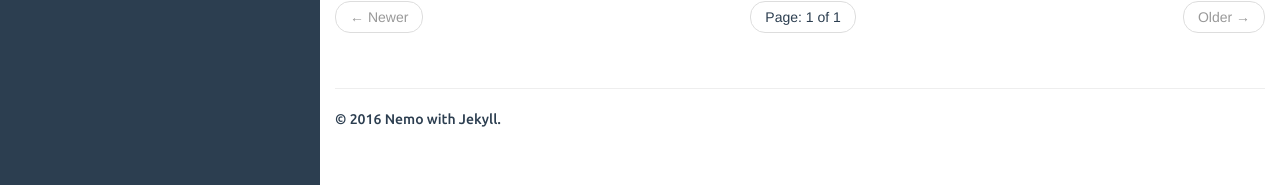
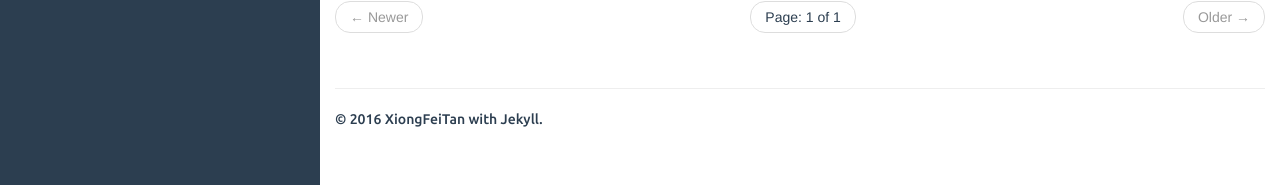
Before and after one commit to XiongFeiTan/XiongFeiTan.github.io, a Jekyll site: the page built from index.html, in a window 1280 px wide. Shown: the part 712-897 px from the top of the page. Built offline with Jekyll 4.4.1, drawn with Linux system fonts in a browser that asks for light colours; the list of posts is cut into pages by our own code.

Commit message:
update
update

```diff
--- a/_config.yml
+++ b/_config.yml
@@ -16,12 +16,12 @@ defaults:
 
 description: Jekyll Theme
 author:
-  name: Nemo
+  name: XiongFeiTan
   email: xiongfeitan@qq.com
-  github: Nemo
-  twitter: Nemo
-  pinterest: Nemo
-  linkedin: Nemo
+  github: XiongFeiTan
+  twitter: XiongFeiTan
+  pinterest: XiongFeiTan
+  linkedin: XiongFeiTan
   bio:  If Winter comes, can Spring be far behind? --Percy Bysshe Shelley
 
 
```
